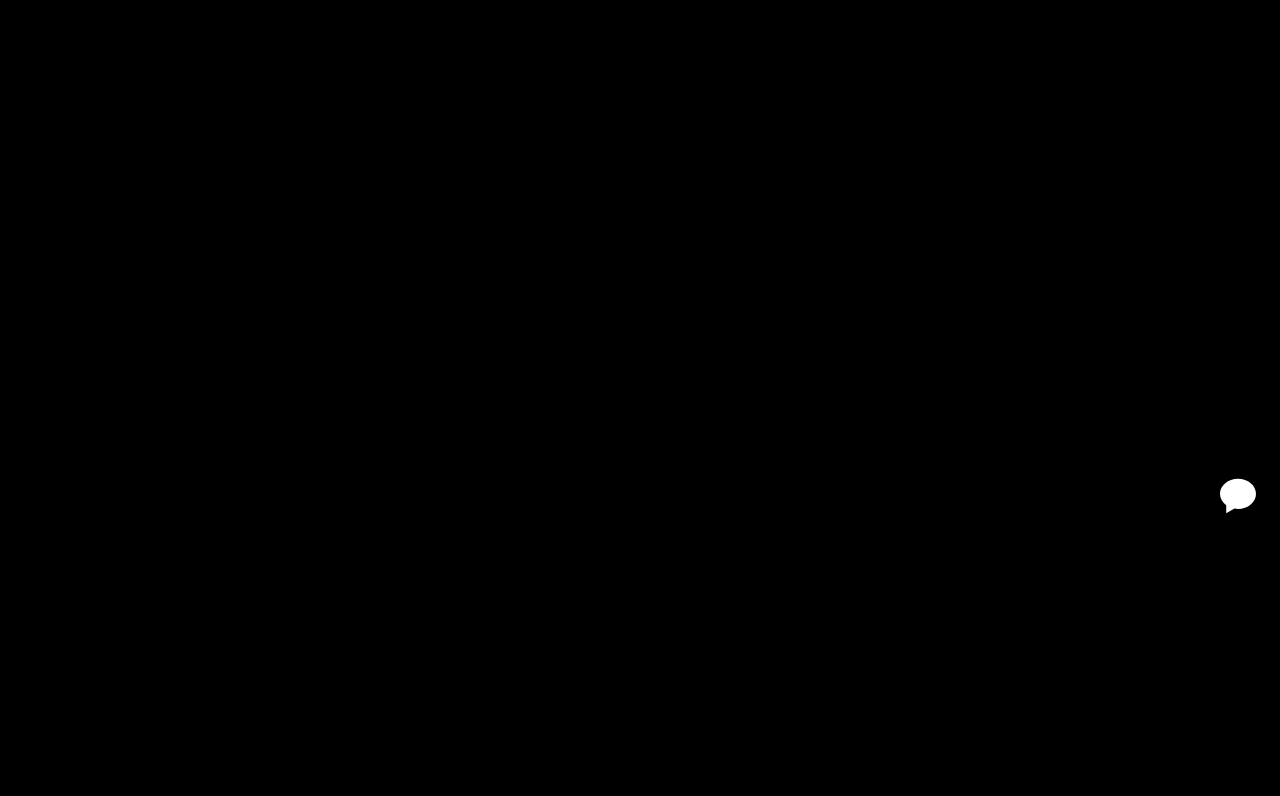
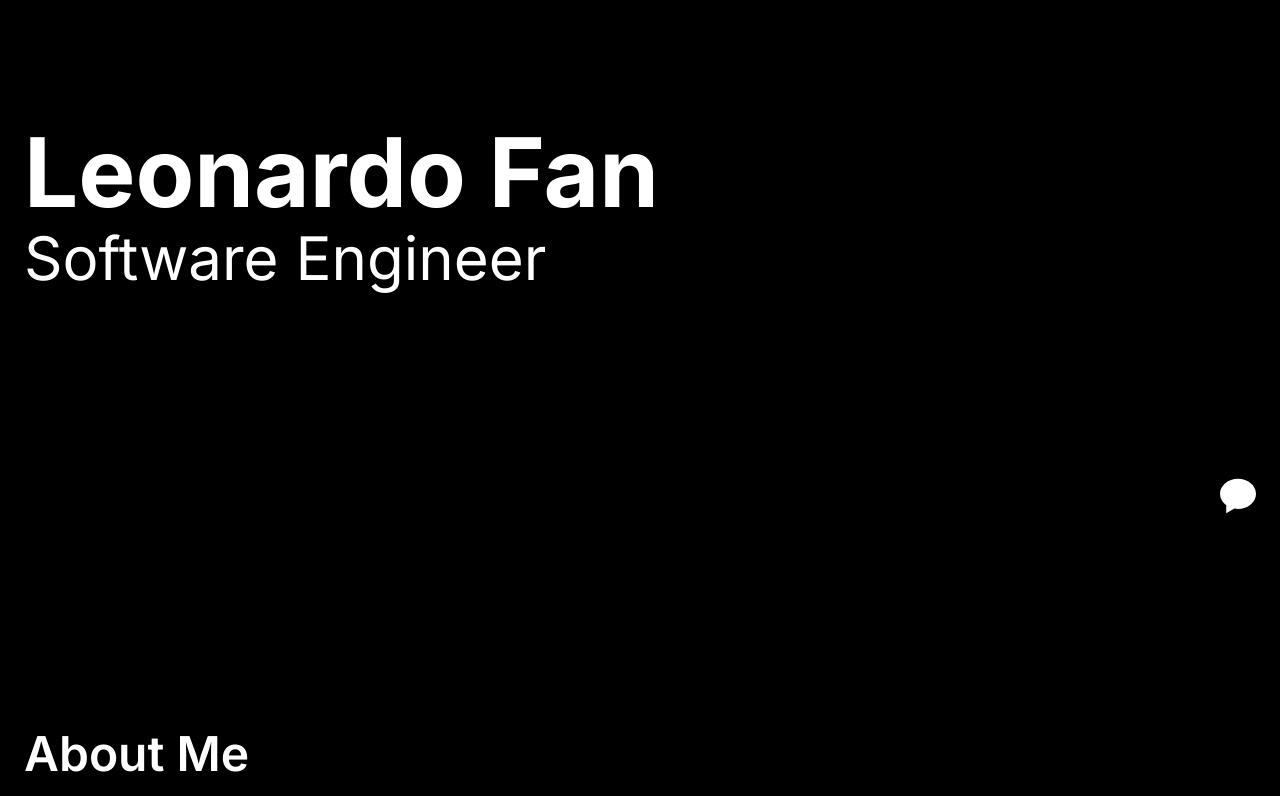
Before and after one commit to leonardo-fan/my-portfolio, a Next.js app: page / in a window 1280 px wide. Shown: the part 260-1056 px from the top of the page. Before the commit the page ends 922 px from the top, so only its background shows below. Built offline with nearby package versions, Linux system fonts and the light colour scheme.

Commit message:
structure of home page

```diff
--- a/app/page.tsx
+++ b/app/page.tsx
@@ -1,11 +1,15 @@
-
+import HeroSection from "./components/HeroSection"
+import AboutSection from "./components/AboutSection"
+import ExperienceSection from "./components/ExperienceSection"
+import ProjectsSection from "./components/ProjectsSection"
 
 export default function Home() {
   return (
-    <section>
-      <div className="h-screen">
-        hi
-      </div>
-    </section>
+    <div className="w-screen px-4 lg:px-6 mx-auto max-w-screen-xl">
+      <HeroSection />
+      <AboutSection />
+      <ExperienceSection />
+      <ProjectsSection />
+    </div>
   )
 }
```
